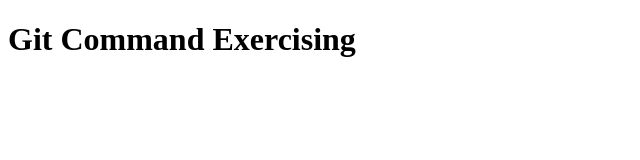
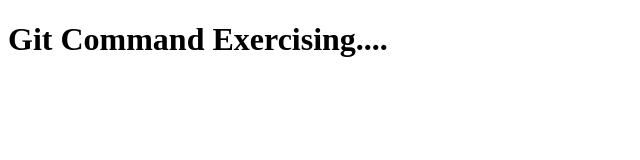
Before and after one commit to kgccm/Git_Exercise, a plain HTML site: page index.html in a window 1280 px wide. Shown: the full height of the page, 0-640 px from the left. Drawn offline with Linux system fonts and the light colour scheme.

Commit message:
third editing

```diff
--- a/index.html
+++ b/index.html
@@ -6,6 +6,6 @@
     <title>Git Exercise</title>
 </head>
 <body>
-    <h1>Git Command Exercising</h1>
+    <h1>Git Command Exercising....</h1>
 </body>
 </html>
```
